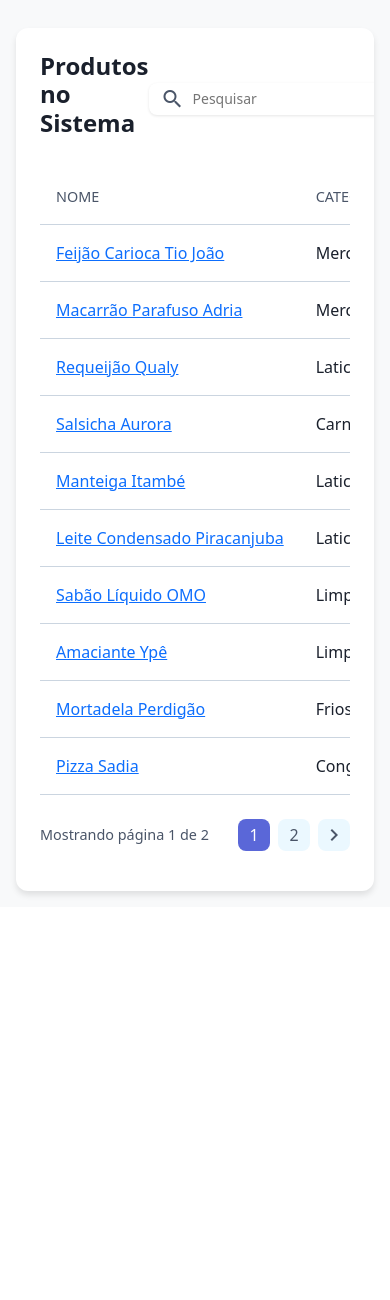
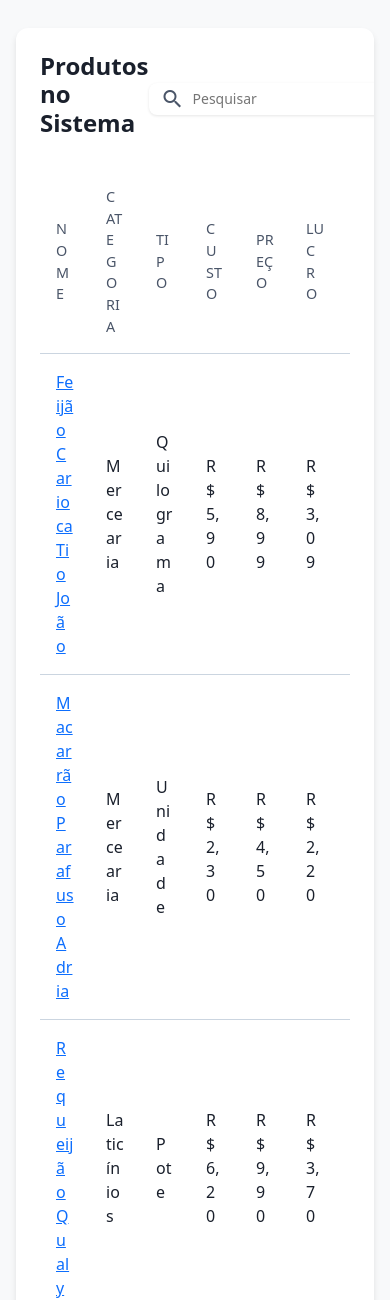
Before and after one commit to EduardoFelipeSilva/fatec, a PHP site: page /resources/views/produtos.php in a window 390 px wide. Shown: the part 315-1615 px from the top of the page. Before the commit the page ends 1212 px from the top, so only its background shows below. Run offline with PHP 8.4, Linux system fonts and the light colour scheme; the visitor is signed in with stand-in values (Sample User, id 1); data comes from the database, SQL or seed files in the repository; style sheets or scripts are compiled from the project's sources; some libraries are stand-ins or nearby versions.

Commit message:
fix: correct favicon path in index.php and adjust table responsive styles in drop_up.css

```diff
--- a/test-main/resources/css/drop_up.css
+++ b/test-main/resources/css/drop_up.css
@@ -466,23 +466,23 @@ html.dark-theme .table td {
 .table-responsive-wrapper {
     width: 100%;
     display: block;
-    overflow-x: auto;
-    -webkit-overflow-scrolling: touch;
     margin-bottom: 1rem;
 }
 
 .table-responsive table,
 .table-responsive-wrapper table {
     width: 100%;
-    min-width: 650px;
     border-collapse: collapse;
+    table-layout: fixed;
 }
 
 .table-responsive td,
 .table-responsive th,
 .table-responsive-wrapper td,
 .table-responsive-wrapper th {
-    white-space: nowrap;
+    white-space: normal;
+    word-break: break-word;
+    overflow-wrap: anywhere;
 }
 html.dark-theme .table-striped > tbody > tr:nth-of-type(odd) {
     background-color: #172434 !important;
--- a/test-main/resources/views/index.php
+++ b/test-main/resources/views/index.php
@@ -5,7 +5,7 @@
 <head>
     <meta charset="UTF-8">
     <title>Home</title>
-    <link rel="icon" href="../public/logo/logo.png" type="image/png">
+    <link rel="icon" href="../logo/logo.png" type="image/png">
      <meta name="viewport" content="width=device-width, initial-scale=1.0">
     <!-- Bootstrap CSS -->
     <link href="https://cdn.jsdelivr.net/npm/bootstrap@5.3.3/dist/css/bootstrap.min.css" rel="stylesheet">
```
